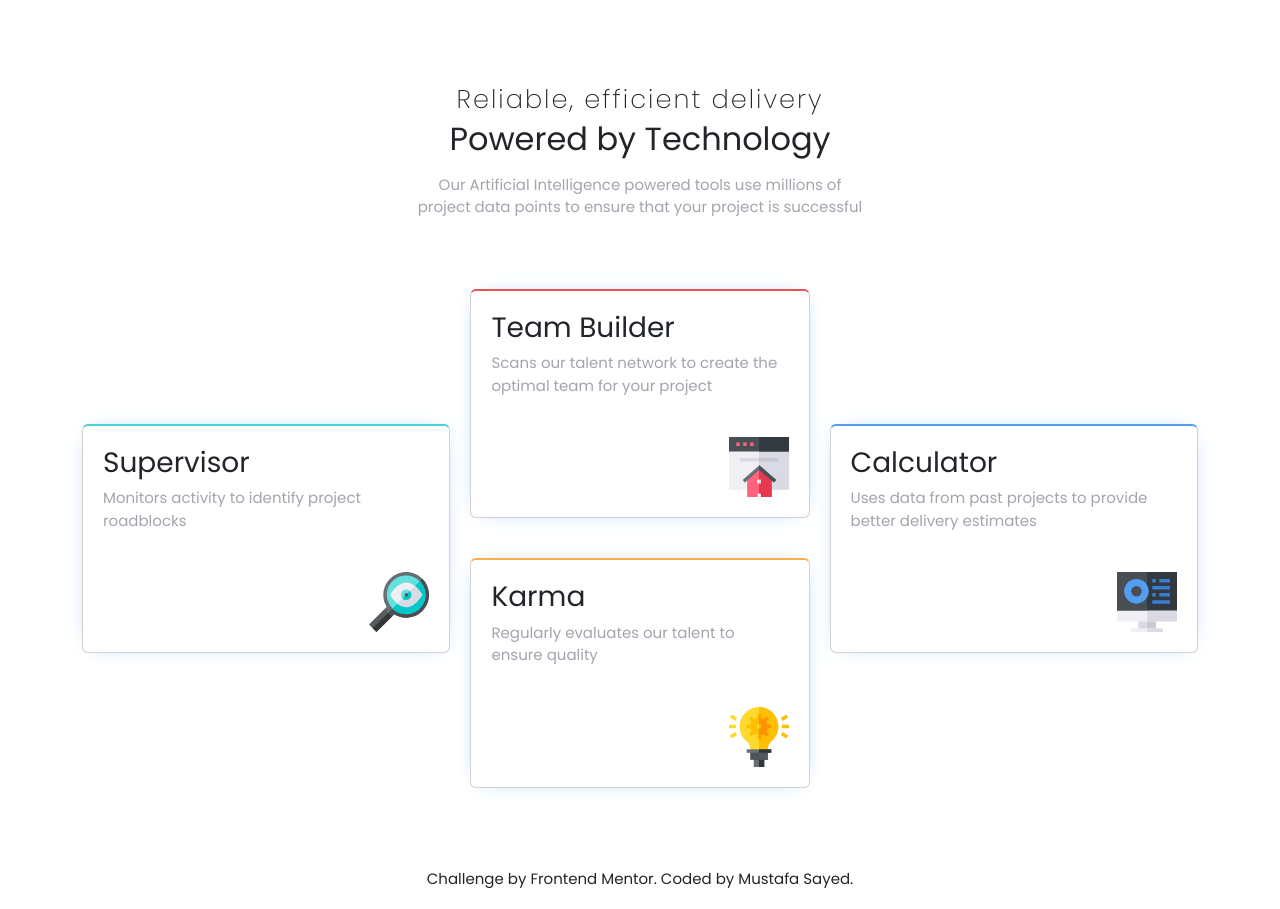
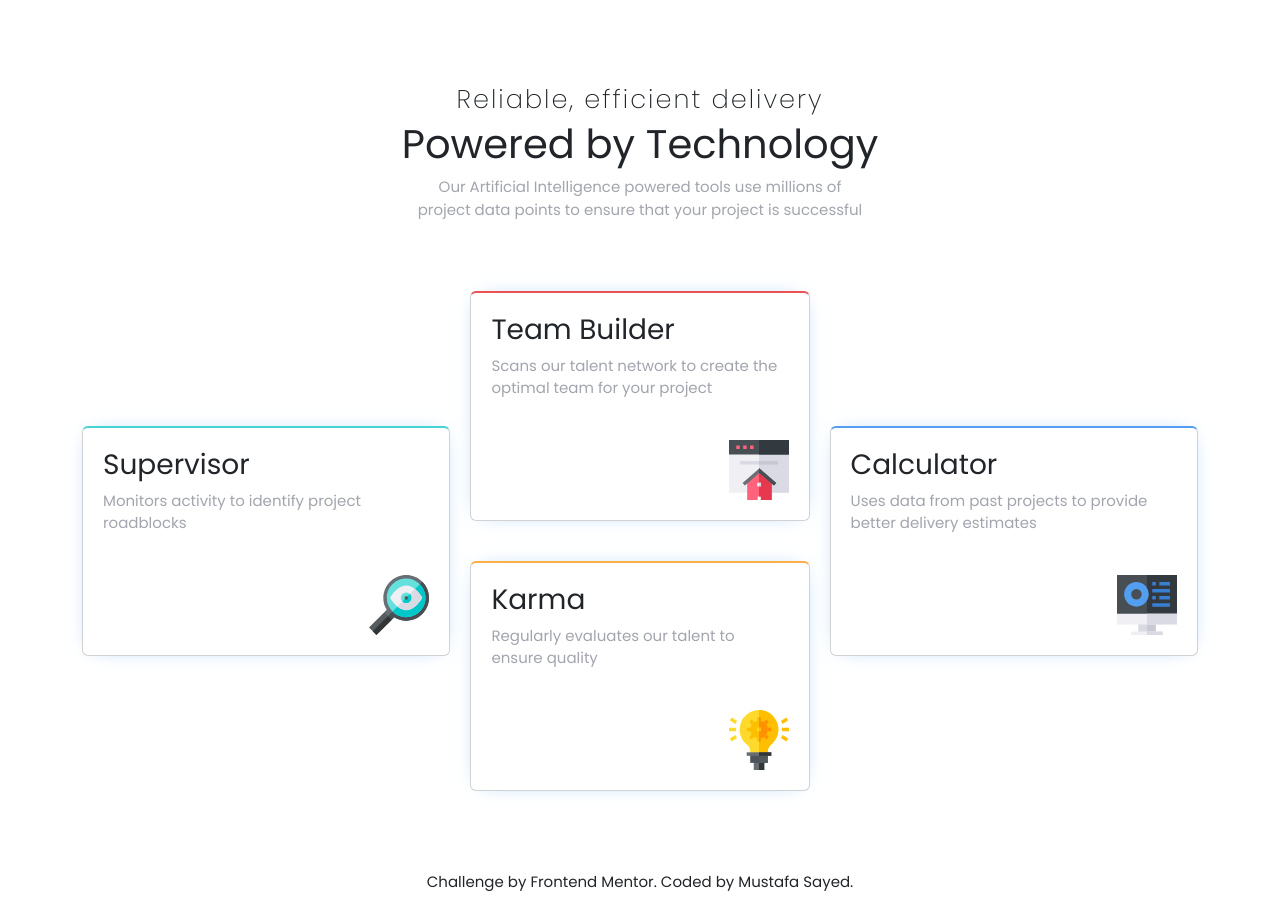
Before and after one commit to Mustafa-Sayed-M/four-card-feature-section-master, a plain HTML site: page index.html in a window 1280 px wide. Drawn offline with nearby package versions, Linux system fonts and the light colour scheme.

Commit message:
Update index.html

```diff
--- a/index.html
+++ b/index.html
@@ -29,7 +29,7 @@
     <div class="container">
       <header>
         <p class="first-desc">Reliable, efficient delivery</p>
-        <h2>Powered by Technology</h2>
+        <h1>Powered by Technology</h2>
         <p class="secondary-desc">
           Our Artificial Intelligence powered tools use millions of project data points
           to ensure that your project is successful
```
